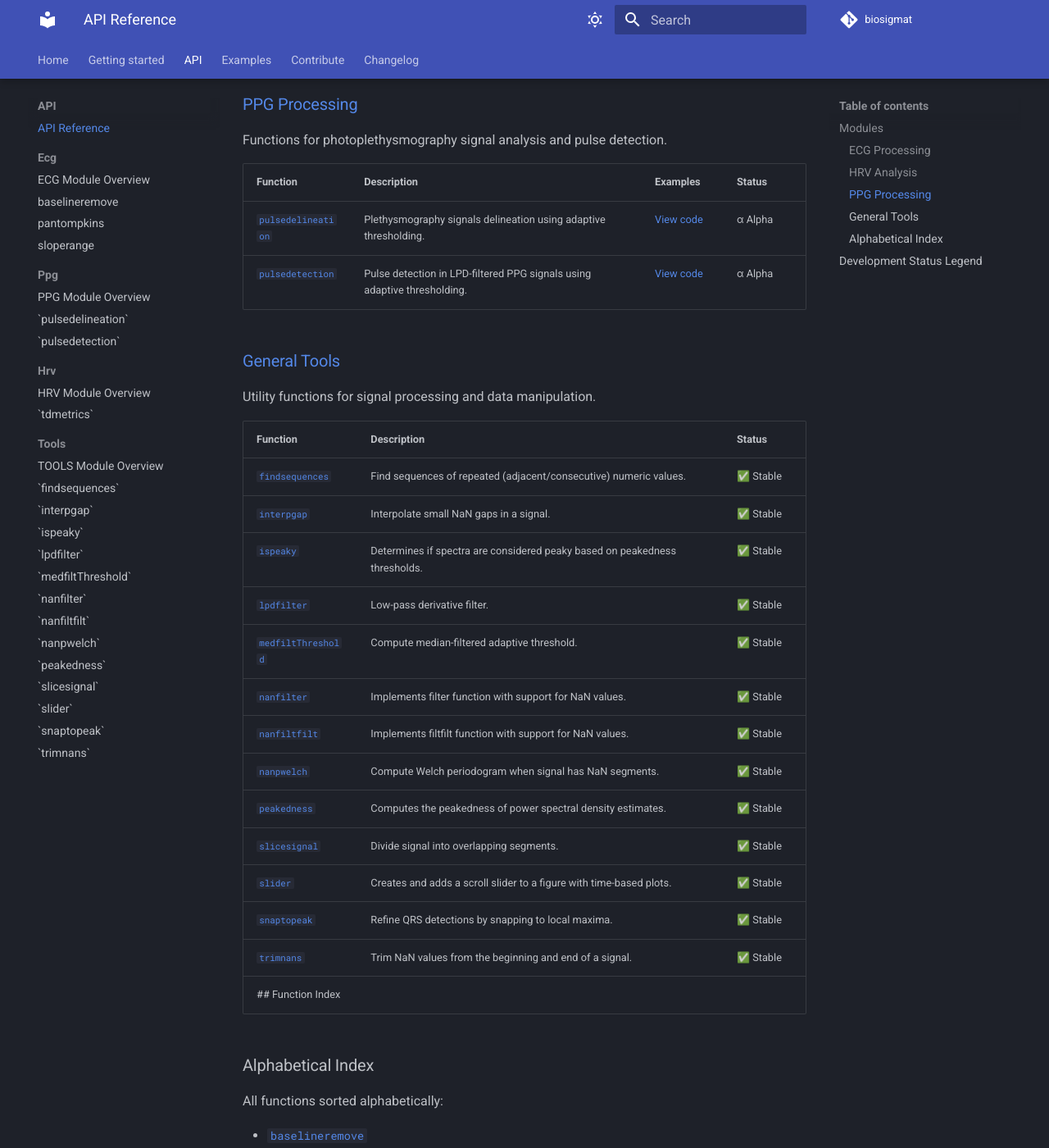
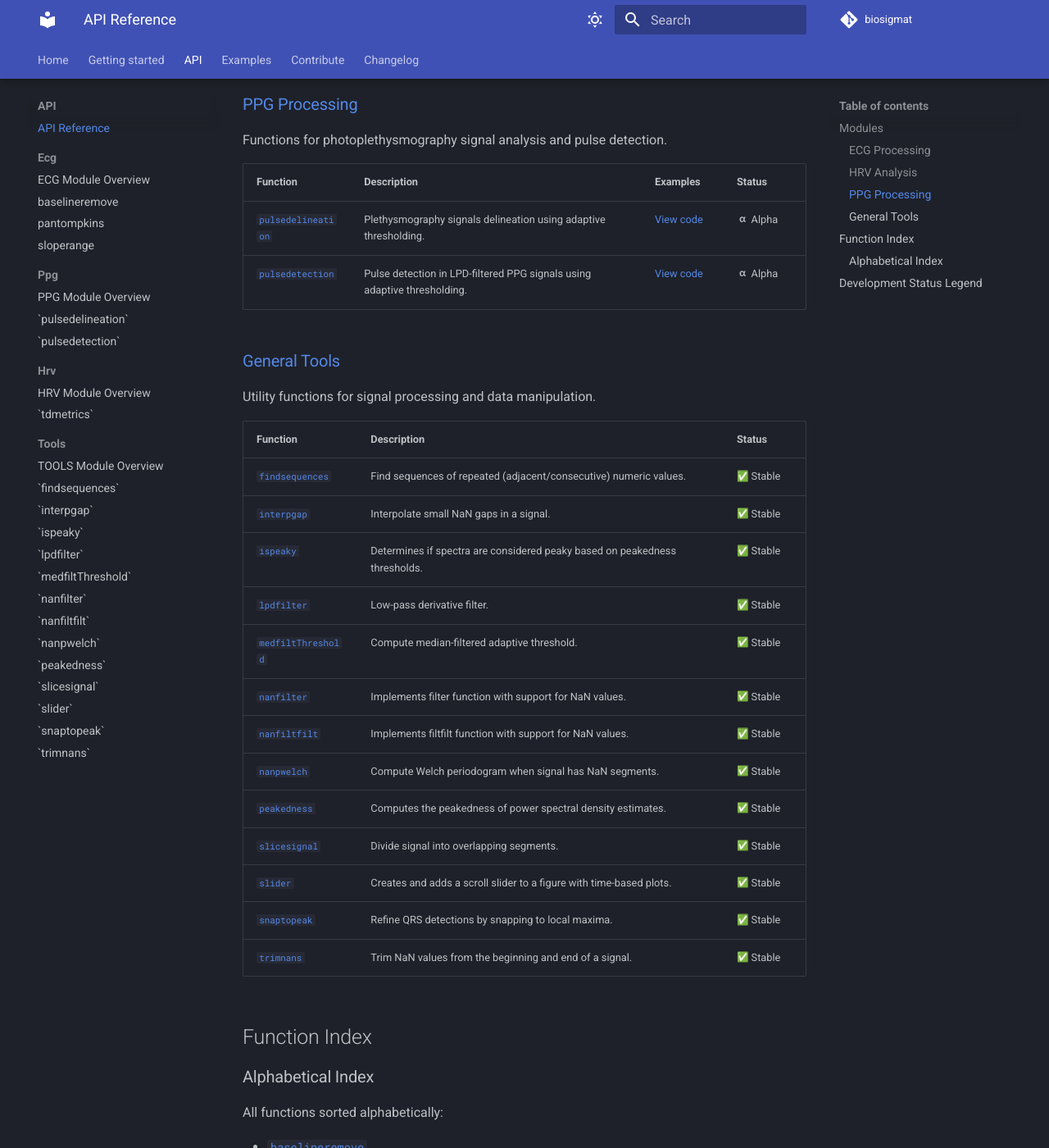
Before and after one commit to BSICoS/biosigmat, an MkDocs documentation site: the page built from docs/api/index.md, in a window 1280 px wide and 1400 px high, scrolled down 839 px. Shown: the whole window at 82% size. Built offline with MkDocs 1.6.1 and Material for MkDocs 9.7.7, drawn with Linux system fonts in a browser that asks for light colours; emoji names are drawn with the system emoji font; comment, search, counter and statistics services are not loaded; some of the changed lines change nothing that is shown; some of the changed text lies outside the part shown.

Commit message:
Update documentation formatting and status indicators in API reference

```diff
--- a/docs/api/index.md
+++ b/docs/api/index.md
@@ -5,50 +5,56 @@
 ## Modules
 
 ### [ECG Processing](ecg/index.md)
+
 Functions for electrocardiography signal analysis and QRS detection.
 
 | Function | Description | Examples | Status |
 | -------- | ----------- | -------- | ------ |
-| [`baselineremove`](ecg/baselineremove.md) | Removes baseline wander from biosignals using cubic spline interpolation. | [View code](https://github.com/BSICoS/biosigmat/tree/main/examples/ecg/baselineremoveExample.m) | β Beta |
-| [`pantompkins`](ecg/pantompkins.md) | Algorithm for R-wave detection in ECG signals. | [View code](https://github.com/BSICoS/biosigmat/tree/main/examples/ecg/pantompkinsExample.m) | ✅ Stable |
-| [`sloperange`](ecg/sloperange.md) | Compute ECG-derived respiration (EDR) using slope range method. | [View code](https://github.com/BSICoS/biosigmat/tree/main/examples/ecg/sloperangeExample.m) | β Beta |
+| [`baselineremove`](ecg/baselineremove.md) | Removes baseline wander from biosignals using cubic spline interpolation. | [View code](https://github.com/BSICoS/biosigmat/tree/main/examples/ecg/baselineremoveExample.m) | :material-beta: Beta |
+| [`pantompkins`](ecg/pantompkins.md) | Algorithm for R-wave detection in ECG signals. | [View code](https://github.com/BSICoS/biosigmat/tree/main/examples/ecg/pantompkinsExample.m) | :white_check_mark: Stable |
+| [`sloperange`](ecg/sloperange.md) | Compute ECG-derived respiration (EDR) using slope range method. | [View code](https://github.com/BSICoS/biosigmat/tree/main/examples/ecg/sloperangeExample.m) | :material-beta: Beta |
 
 ### [HRV Analysis](hrv/index.md)
+
 Functions for heart rate variability analysis and metrics calculation.
 
 | Function | Description | Examples | Status |
 | -------- | ----------- | -------- | ------ |
-| [`tdmetrics`](hrv/tdmetrics.md) | Compute standard time-domain indices for heart rate variability analysis. | [View code](https://github.com/BSICoS/biosigmat/tree/main/examples/hrv/tdmetricsExample.m) | ✅ Stable |
+| [`tdmetrics`](hrv/tdmetrics.md) | Compute standard time-domain indices for heart rate variability analysis. | [View code](https://github.com/BSICoS/biosigmat/tree/main/examples/hrv/tdmetricsExample.m) | :white_check_mark: Stable |
 
 ### [PPG Processing](ppg/index.md)
+
 Functions for photoplethysmography signal analysis and pulse detection.
 
 | Function | Description | Examples | Status |
 | -------- | ----------- | -------- | ------ |
-| [`pulsedelineation`](ppg/pulsedelineation.md) | Plethysmography signals delineation using adaptive thresholding. | [View code](https://github.com/BSICoS/biosigmat/tree/main/examples/ppg/pulsedelineationExample.m) | α Alpha |
-| [`pulsedetection`](ppg/pulsedetection.md) | Pulse detection in LPD-filtered PPG signals using adaptive thresholding. | [View code](https://github.com/BSICoS/biosigmat/tree/main/examples/ppg/pulsedetectionExample.m) | α Alpha |
+| [`pulsedelineation`](ppg/pulsedelineation.md) | Plethysmography signals delineation using adaptive thresholding. | [View code](https://github.com/BSICoS/biosigmat/tree/main/examples/ppg/pulsedelineationExample.m) | :material-alpha: Alpha |
+| [`pulsedetection`](ppg/pulsedetection.md) | Pulse detection in LPD-filtered PPG signals using adaptive thresholding. | [View code](https://github.com/BSICoS/biosigmat/tree/main/examples/ppg/pulsedetectionExample.m) | :material-alpha: Alpha |
 
 ### [General Tools](tools/index.md)
+
 Utility functions for signal processing and data manipulation.
 
 | Function | Description | Status |
 | -------- | ----------- | ------ |
-| [`findsequences`](tools/findsequences.md) | Find sequences of repeated (adjacent/consecutive) numeric values. | ✅ Stable |
-| [`interpgap`](tools/interpgap.md) | Interpolate small NaN gaps in a signal. | ✅ Stable |
-| [`ispeaky`](tools/ispeaky.md) | Determines if spectra are considered peaky based on peakedness thresholds. | ✅ Stable |
-| [`lpdfilter`](tools/lpdfilter.md) | Low-pass derivative filter. | ✅ Stable |
-| [`medfiltThreshold`](tools/medfiltThreshold.md) | Compute median-filtered adaptive threshold. | ✅ Stable |
-| [`nanfilter`](tools/nanfilter.md) | Implements filter function with support for NaN values. | ✅ Stable |
-| [`nanfiltfilt`](tools/nanfiltfilt.md) | Implements filtfilt function with support for NaN values. | ✅ Stable |
-| [`nanpwelch`](tools/nanpwelch.md) | Compute Welch periodogram when signal has NaN segments. | ✅ Stable |
-| [`peakedness`](tools/peakedness.md) | Computes the peakedness of power spectral density estimates. | ✅ Stable |
-| [`slicesignal`](tools/slicesignal.md) | Divide signal into overlapping segments. | ✅ Stable |
-| [`slider`](tools/slider.md) | Creates and adds a scroll slider to a figure with time-based plots. | ✅ Stable |
-| [`snaptopeak`](tools/snaptopeak.md) | Refine QRS detections by snapping to local maxima. | ✅ Stable |
-| [`trimnans`](tools/trimnans.md) | Trim NaN values from the beginning and end of a signal. | ✅ Stable |
+| [`findsequences`](tools/findsequences.md) | Find sequences of repeated (adjacent/consecutive) numeric values. | :white_check_mark: Stable |
+| [`interpgap`](tools/interpgap.md) | Interpolate small NaN gaps in a signal. | :white_check_mark: Stable |
+| [`ispeaky`](tools/ispeaky.md) | Determines if spectra are considered peaky based on peakedness thresholds. | :white_check_mark: Stable |
+| [`lpdfilter`](tools/lpdfilter.md) | Low-pass derivative filter. | :white_check_mark: Stable |
+| [`medfiltThreshold`](tools/medfiltThreshold.md) | Compute median-filtered adaptive threshold. | :white_check_mark: Stable |
+| [`nanfilter`](tools/nanfilter.md) | Implements filter function with support for NaN values. | :white_check_mark: Stable |
+| [`nanfiltfilt`](tools/nanfiltfilt.md) | Implements filtfilt function with support for NaN values. | :white_check_mark: Stable |
+| [`nanpwelch`](tools/nanpwelch.md) | Compute Welch periodogram when signal has NaN segments. | :white_check_mark: Stable |
+| [`peakedness`](tools/peakedness.md) | Computes the peakedness of power spectral density estimates. | :white_check_mark: Stable |
+| [`slicesignal`](tools/slicesignal.md) | Divide signal into overlapping segments. | :white_check_mark: Stable |
+| [`slider`](tools/slider.md) | Creates and adds a scroll slider to a figure with time-based plots. | :white_check_mark: Stable |
+| [`snaptopeak`](tools/snaptopeak.md) | Refine QRS detections by snapping to local maxima. | :white_check_mark: Stable |
+| [`trimnans`](tools/trimnans.md) | Trim NaN values from the beginning and end of a signal. | :white_check_mark: Stable |
+
 ## Function Index
 
 ### Alphabetical Index
+
 All functions sorted alphabetically:
 
 - [`baselineremove`](ecg/baselineremove.md)
@@ -73,10 +79,12 @@
 
 
 ## Development Status Legend
-- ✅ **Stable**: Well-tested, production ready
-- β **Beta**: Feature complete, undergoing testing
-- α **Alpha**: Under development, API may change
-- ❌ **Deprecated**: No longer recommended for use
+
+- :white_check_mark: **Stable**: Well-tested, production ready
+- :material-alpha: **Beta**: Feature complete, undergoing testing
+- :material-beta: **Alpha**: Under development, API may change
+- :material-cancel: **Deprecated**: No longer recommended for use
+
 ---
 
 *Last updated: 2025-08-08 | Total functions: 19*
--- a/mkdocs.yml
+++ b/mkdocs.yml
@@ -39,6 +39,7 @@
   - admonition
   - attr_list
   - md_in_html
+  - tables
   - toc:
       permalink: true
   - pymdownx.details
```
Also changed, not shown: 1 other file.
